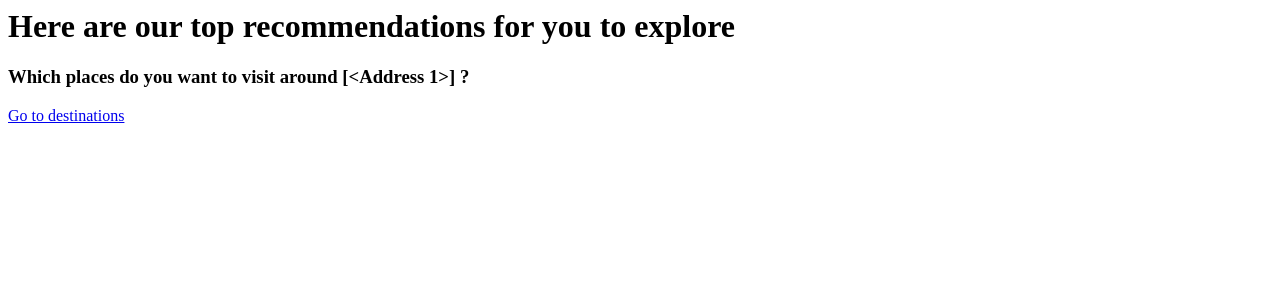
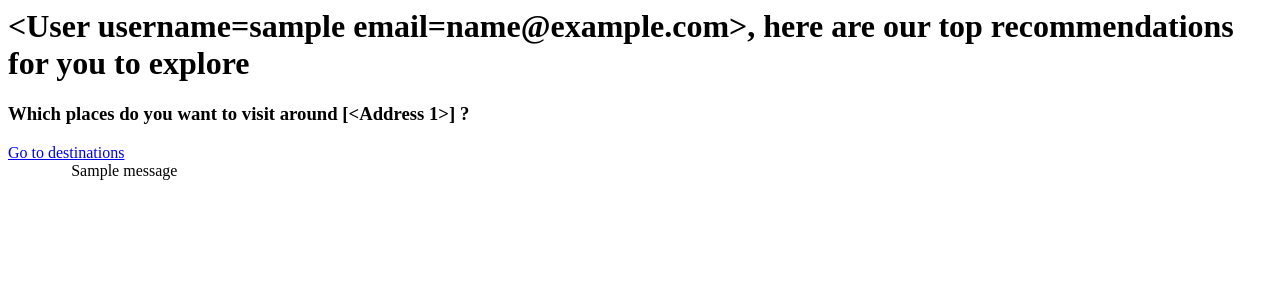
Before and after one commit to BeeNeal/hit_the_spot_neighborhood_exploration, a Flask app: template templates/starting_places.html in a window 1280 px wide. Shown: the top 300 px of the page. Run offline with Flask 2, Linux system fonts and the light colour scheme; the template is opened without the code that fills it: values that come from a table or form of the project are taken from there, others are empty; tables that the repository leaves empty hold one stand-in row (values such as "Sample post"); one stand-in notice (Sample message) is shown; some libraries are stand-ins or nearby versions.

Commit message:
can now add address/user info - working on adding Locs (broke) and userLocs

```diff
--- a/server.py
+++ b/server.py
@@ -38,10 +38,12 @@
 
     address = request.form.get('address')
     places = search(api_key, 'dinner', address)
+    user_in_session = int(session['user_id'])
+    name = User.query.get(user_in_session).fname
 
     amt_displayed = len(places['businesses'])
 
-    return render_template("starting_places.html", address=address,
+    return render_template("starting_places.html", name=name, address=address,
                                                    places=places,
                                                    amt_displayed=amt_displayed)
 
@@ -54,8 +56,8 @@
     yelp_id = request.form.get('yelp_id')
     name = request.form.get('name')
     address = request.form.get('address')
-    latitude = request.form.get('latitude')
-    longitude = request.form.get('longitude')
+    latitude = float(request.form.get('latitude'))
+    longitude = float(request.form.get('longitude'))
     url = request.form.get('url')
     pic = request.form.get('pic')
 
@@ -73,7 +75,8 @@
                                  UserLocation.yelp_id == yelp_id).first())
 
         if not user_location:
-            add_business_to_UserLocation
+            add_business_to_UserLocation(session[user_id], yelp_id, status)
+
 
     # In the ideal world, we won't be showing user places they've already checked off, but what do we
     # do if it's already in userLoc table? Just do normal response based on status as would already.
@@ -99,30 +102,70 @@
     password1 = request.form.get('password1')
     password2 = request.form.get('password2')
 
-    # will add this to addresses table
     address = request.form.get('address')
     city = request.form.get('city')
     state = request.form.get('state')
     zipcode = request.form.get('zipcode')
 
-    if password1 == password2:
-        password = password1
-    else:
-        flash("Passwords don't match - please try again.")
-
     # Does user already exist in DB?
     current_username = User.query.filter_by(username=username).first()
     current_email = User.query.filter_by(email=email).first()
-    print current_username
-    print current_email
 
-    if not current_username and not current_email:
-        new_user = add_user_to_User(fname, username, email, password)
-        print new_user
+    if current_username or current_email:
+        flash('user already exists! Please log in')
+        return redirect('/login')
 
-  # at this point, does user have an id yet?
+    elif not current_username and not current_email:
+        if password1 == password2:
+            password = password1
+            new_user = add_user_to_User(fname, username, email, password)
+            add_start_address(new_user.user_id, address, city, state, zipcode)
+        else:
+            flash("Passwords don't match - please try again.")
+            return redirect('/login')
 
-    add_start_address(new_user.user_id, address, city, state, zipcode)
+
+@app.route('/login', methods=['GET'])
+def login_form():
+    """Display login form."""
+
+    return render_template("login.html")
+
+
+@app.route('/login', methods=['POST'])
+def login_process():
+    """Process login."""
+
+    user_info = request.form.get("user_info")
+    password = request.form.get("password")
+
+    user = User.query.filter((User.email == user_info) | (User.username == user_info)).first()
+
+    if not user:
+        flash("No user for this email or username found")
+        return redirect("/login")
+
+    if user.password != password:
+        flash("Incorrect password")
+        return redirect("/login")
+
+    session["user_id"] = user.user_id
+
+    flash("Logged in")
+    return redirect("/")
+    # Once created, make this redirect to user profile page which will have a link
+    # to their destinations with a map of all the places they've been and link to
+    # places they're interested in (first implementations of mapbox)
+
+
+@app.route('/logout')
+def logout():
+    """Log out."""
+
+    del session["user_id"]
+    flash("Logged Out.")
+    return redirect("/")
+# Is there a better way to do the login than just a normal route/html
 
 
 @app.route('/destinations')
--- a/templates/base.html
+++ b/templates/base.html
@@ -14,5 +14,14 @@
 {% endblock %}
 	<script src="https://code.jquery.com/jquery-3.2.1.min.js"></script>
 	<script src="static/places.js"></script>
+
+<div id="extending">
+  {% for flash in get_flashed_messages() %}
+<div class="alert alert-danger" style="width:90%; margin:0 auto;">{{ flash }}</div>
+{% endfor %}
+</div>
+
+<script src="https://code.jquery.com/jquery-2.1.4.min.js"></script>
+<script src="https://maxcdn.bootstrapcdn.com/bootstrap/3.3.4/js/bootstrap.min.js"></script>
 </body>
 </html>
--- a/templates/starting_places.html
+++ b/templates/starting_places.html
@@ -10,7 +10,7 @@
 
 
 {% block content %}
-<div><h1>Here are our top recommendations for you to explore</h1></div>
+<div><h1>{{ name }}, here are our top recommendations for you to explore</h1></div>
 <div><h3>Which places do you want to visit around {{ address }} ?</h3></div>
 <div>
 {% for n in range(amt_displayed) %}
--- a/yelp_req_trial.py
+++ b/yelp_req_trial.py
@@ -4,16 +4,6 @@
 from urllib import quote
 from model import *
 from flask_sqlalchemy import SQLAlchemy
-
-
-from flask import Flask
-app = Flask(__name__)
-connect_to_db(app)
-
-
-# r = requests.get('https://api.yelp.com/v3/businesses/matches/lookup')
-
-# GET https://api.yelp.com/v3/businesses/matches/best
 
 API_KEY = os.environ['API_KEY']
 
@@ -74,67 +64,3 @@
     }
 
     return request_call(API_HOST, SEARCH_PATH, api_key, url_params=url_params)
-
-
-# search_results = search(api_key, DEFAULT_TERM, DEFAULT_LOCATION)
-# print search(api_key, 'Philz', DEFAULT_LOCATION)
-
-
-
-places = search(api_key, 'dinner', DEFAULT_LOCATION)
-
-# yi = places['businesses'][0]['id']
-# print yi
-# places_dict = json.loads(places)
-# print places_dict
-
-
-# Want to make as few queries to Yelp API as possible for efficiency - better to ask
-# yelp once, and then divvy up the data as needed.
-
-# Don't want to add all of these - only want to add places user has marked <- can change
-# this if later down the line it seems too slow
-# for i in range((len(places) - 1)):
-#     for bus in places:
-#         yelp_id, name, lat, lon, url = places['businesses'][0]['name']
-
-# upon event click, call this function - does that mean I have to write it in JS?
-
-# problem - can I get many values from dict all at once without a loop?
-
-# already displaying the name
-
-# impending problem - add event listener and fetch data for that specific business-
-# rn they're giving a LIST for the businesses, and so accessing the data by index, but
-# can't select specific data to snatch that way.
-
-# name = places['businesses'][0]['name']
-# url = places['businesses'][0]['url']
-# lat = float(places['businesses'][0]['coordinates']['latitude'])
-# lon = float(places['businesses'][0]['coordinates']['longitude'])
-# yelp_id = places['businesses'][0]['id']
-# pic = places['businesses'][0]['image_url']
-
-# first_place = Location(yelp_id='yelp_id', name='name', latitude=lat,
-#                        longitude=lon, yelp_url='url')
-
-# first_place = Location(yelp_id=yelp_id, name=name, latitude=lat, longitude=lon,
-#                        yelp_url=url, pic=pic)
-
-
-# db.session.add(first_place)
-# db.session.commit()
-
-# When user clicks button to store to DB
-# have the name of the business, and want to directly store that business
-
-# place = Location(yelp_id=yelp_id, name=name, latitude=lat, longitude=lon,
-#                        yelp_url=url, pic=pic)
-
-# for place in places['businesses']:
-#     if place[i]['name'] == business_name:
-
-
-
-if __name__ == '__main__':
-    print "happening now"
```
Also changed, not shown: db_helpers.py (+4 -8 lines), static/places.js (+1 -6 lines).
